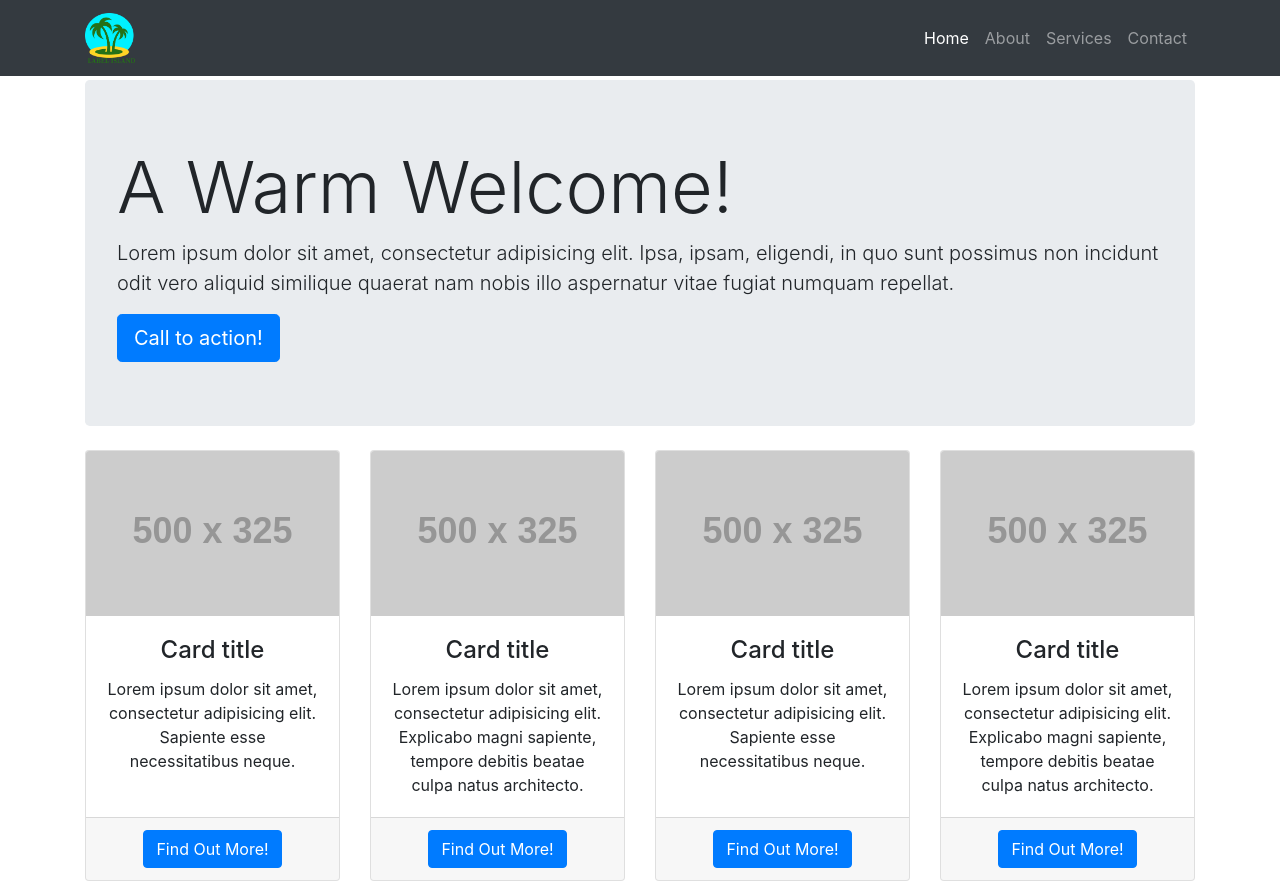
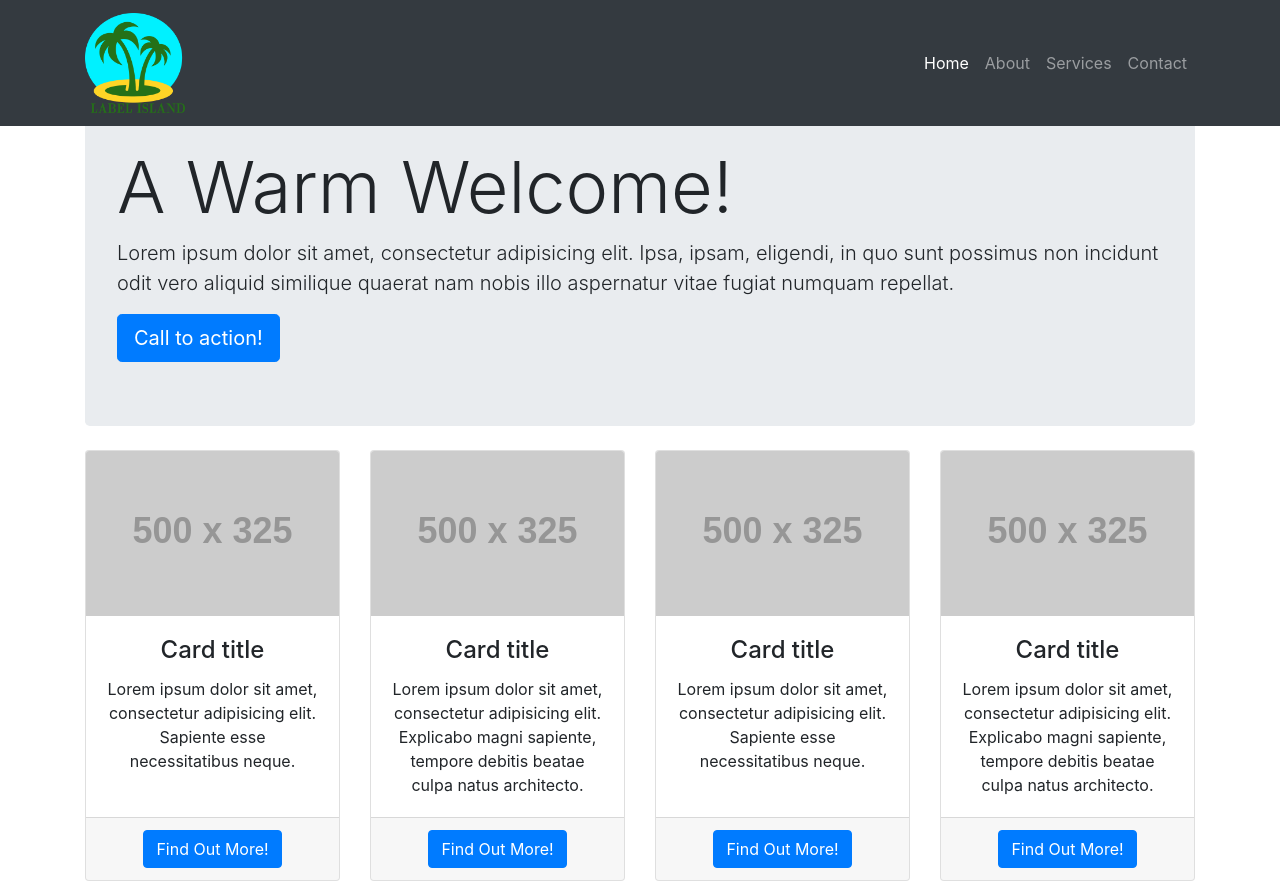
Before and after one commit to JG1R50RQDF/JG1R50RQDF.github.io, a website: page index.html in a window 1280 px wide. Shown: the top 884 px of the page. Drawn offline with Linux system fonts and the light colour scheme; placeholder pictures from the web are drawn by us.

Commit message:
Update index.html

```diff
--- a/index.html
+++ b/index.html
@@ -23,7 +23,7 @@
   <!-- Navigation -->
   <nav class="navbar navbar-expand-lg navbar-dark bg-dark fixed-top">
     <div class="container">
-      <a class="navbar-brand" href="#"><img src="label_island.png" width="50" height="50"></a>
+      <a class="navbar-brand" href="#"><img src="label_island.png" width="100" height="100"></a>
       <button class="navbar-toggler" type="button" data-toggle="collapse" data-target="#navbarResponsive" aria-controls="navbarResponsive" aria-expanded="false" aria-label="Toggle navigation">
         <span class="navbar-toggler-icon"></span>
       </button>
```
